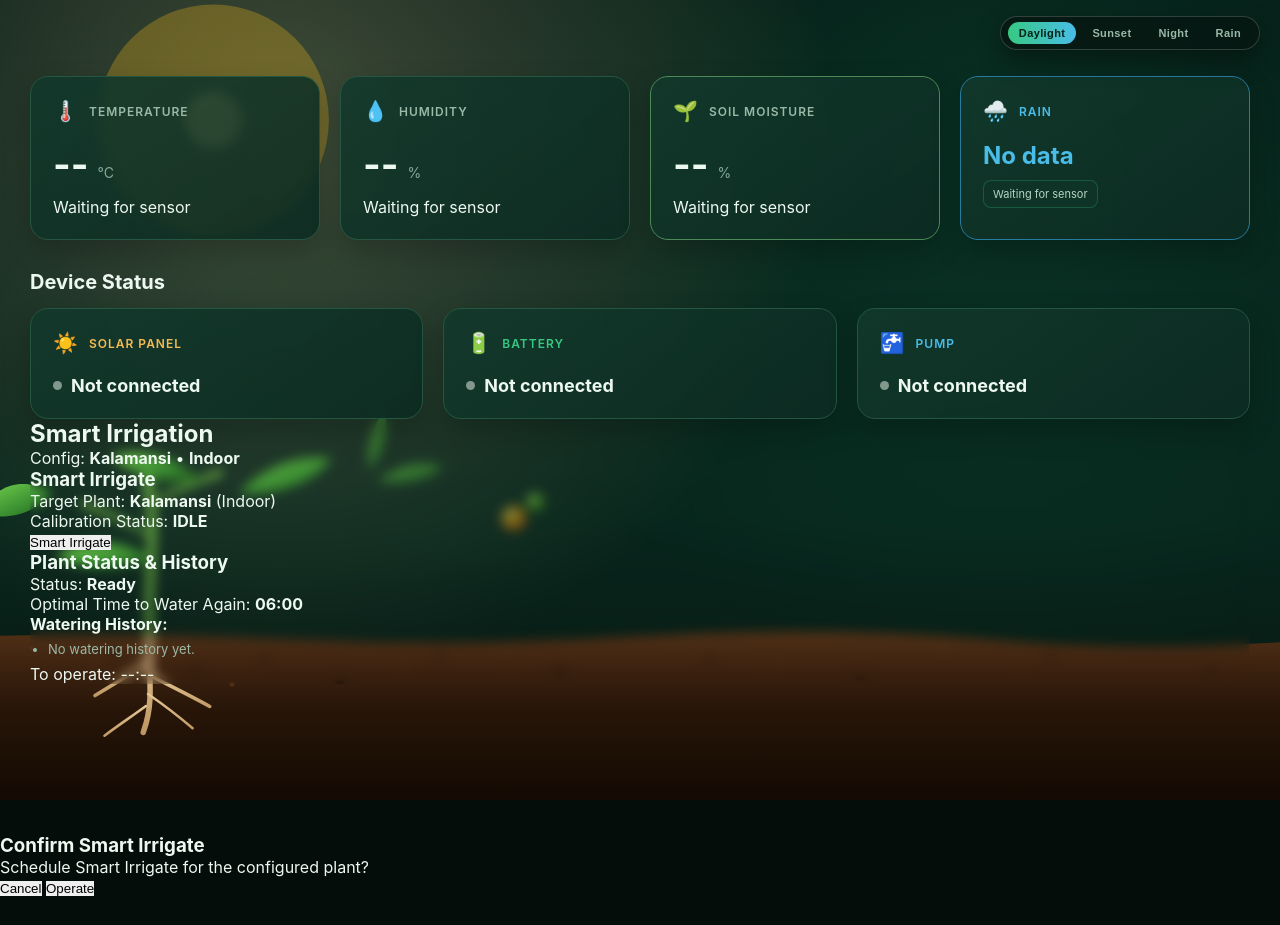
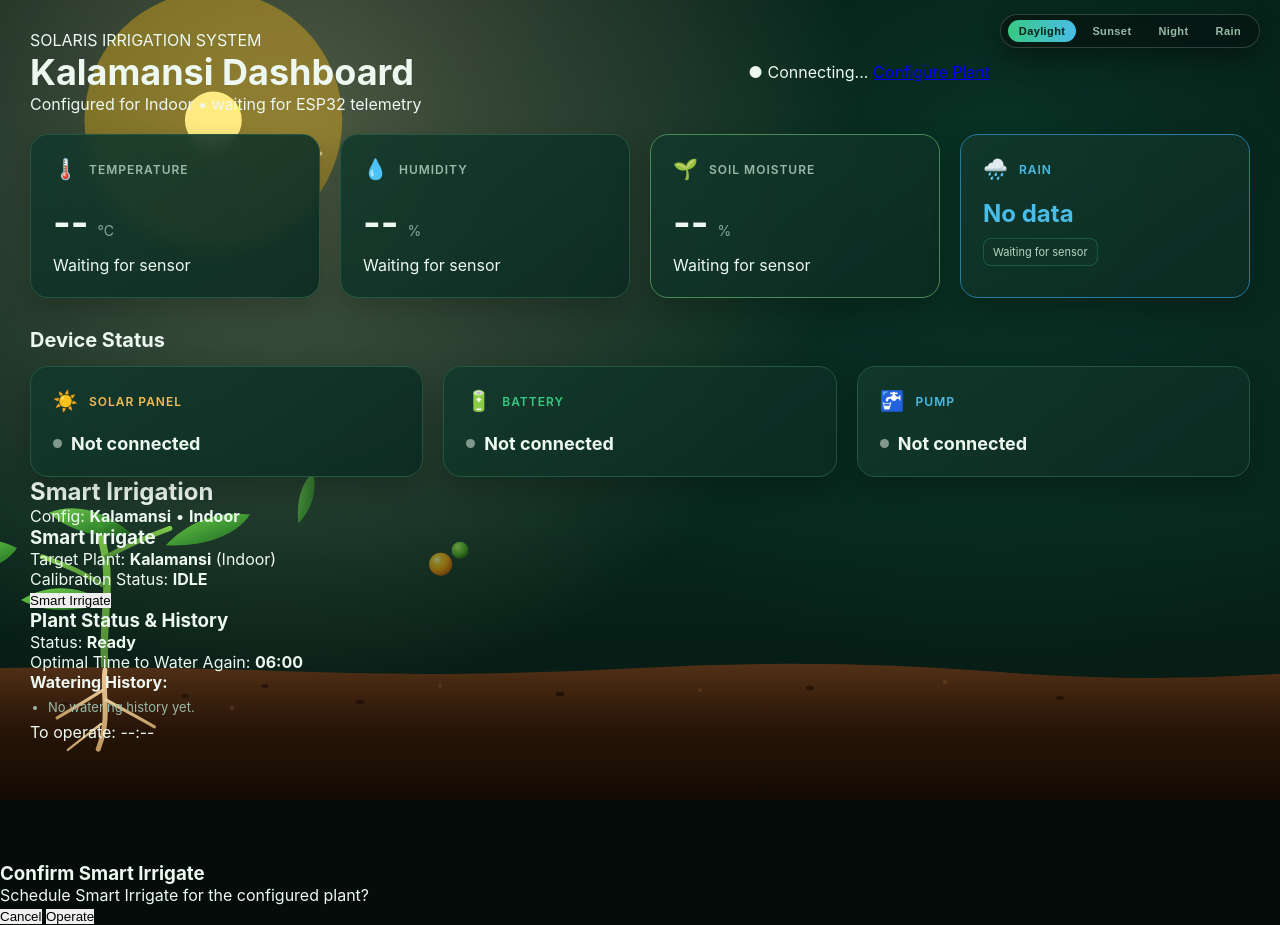
Before and after one commit to ilovemelasurej/SOLARIS, a plain HTML site: page monitoring.html in a window 1280 px wide. Before the commit the page ends 897 px from the top, so only its background shows below. Drawn offline with Linux system fonts and the light colour scheme.

Commit message:
Add files via upload

```diff
--- a/monitoring.html
+++ b/monitoring.html
@@ -13,30 +13,29 @@
             margin: 0;
             background: #040d0a;
             color: #edf8f1;
-            font-family: "Inter", "Segoe UI", Arial, sans-serif;
             overflow-x: hidden;
-            --mood-filter: brightness(1.04) saturate(1.08);
-            --sky-glow: rgba(255, 232, 175, 0.16);
+            --mood-filter: brightness(1.05) saturate(1.1);
+            --sky-glow: rgba(255, 236, 179, 0.24);
         }
 
         body.monitoring-page.mood-daylight {
-            --mood-filter: brightness(1.05) saturate(1.1);
-            --sky-glow: rgba(255, 236, 179, 0.22);
+            --mood-filter: brightness(1.06) saturate(1.12);
+            --sky-glow: rgba(255, 240, 185, 0.28);
         }
 
         body.monitoring-page.mood-sunset {
-            --mood-filter: brightness(0.95) saturate(1.24) sepia(0.12);
-            --sky-glow: rgba(251, 146, 60, 0.26);
+            --mood-filter: brightness(0.96) saturate(1.25) sepia(0.12);
+            --sky-glow: rgba(251, 146, 60, 0.30);
         }
 
         body.monitoring-page.mood-night {
-            --mood-filter: brightness(0.76) saturate(1.04) hue-rotate(6deg);
-            --sky-glow: rgba(30, 64, 120, 0.26);
+            --mood-filter: brightness(0.78) saturate(1.05) hue-rotate(6deg);
+            --sky-glow: rgba(30, 64, 120, 0.28);
         }
 
         body.monitoring-page.mood-rain {
-            --mood-filter: brightness(0.84) saturate(0.86) contrast(1.04);
-            --sky-glow: rgba(100, 116, 139, 0.22);
+            --mood-filter: brightness(0.86) saturate(0.88) contrast(1.04);
+            --sky-glow: rgba(100, 116, 139, 0.24);
         }
 
         /* Background weather & sky layer */
@@ -49,7 +48,7 @@
             filter: var(--mood-filter);
             transition: filter 0.45s ease;
             background:
-                radial-gradient(circle at 22% 16%, var(--sky-glow), transparent 46%),
+                radial-gradient(circle at 22% 16%, var(--sky-glow), transparent 48%),
                 radial-gradient(circle at 78% 18%, rgba(52, 211, 153, 0.10), transparent 45%),
                 linear-gradient(180deg, #061813 0%, #09231b 65%, #07140f 100%);
         }
@@ -63,7 +62,7 @@
         /* Shared Sun transition logic across Daylight / Sunset / Rain / Night */
         .mon-sun {
             transform: translateY(0px);
-            opacity: 0.92;
+            opacity: 0.94;
             transition: transform 0.85s cubic-bezier(0.22, 1, 0.36, 1), opacity 0.55s ease;
         }
 
@@ -73,13 +72,13 @@
         }
 
         .mon-sun-halo {
-            fill: rgba(251, 191, 36, 0.28);
+            fill: rgba(251, 191, 36, 0.36);
             transition: fill 0.75s ease;
         }
 
         body.mood-sunset .mon-sun {
-            transform: translateY(220px);
-            opacity: 0.95;
+            transform: translateY(155px);
+            opacity: 0.96;
         }
 
         body.mood-sunset .mon-sun-core {
@@ -87,16 +86,16 @@
         }
 
         body.mood-sunset .mon-sun-halo {
-            fill: rgba(249, 115, 22, 0.35);
+            fill: rgba(249, 115, 22, 0.42);
         }
 
         body.mood-rain .mon-sun {
-            transform: translateY(14px);
-            opacity: 0.52;
+            transform: translateY(12px);
+            opacity: 0.54;
         }
 
         body.mood-night .mon-sun {
-            transform: translateY(115px);
+            transform: translateY(110px);
             opacity: 0;
         }
 
@@ -134,13 +133,17 @@
             animation: monRainFall 0.85s linear infinite;
         }
 
+        .mon-dust {
+            animation: monDustFloat 7.5s ease-in-out infinite;
+        }
+
         /* Realistic soil & scroll-growing plant behind dashboard */
         .mon-soil-plant-bg {
             position: fixed;
             left: 0;
             right: 0;
             bottom: 0;
-            height: 440px;
+            height: 360px;
             z-index: 1;
             pointer-events: none;
             overflow: hidden;
@@ -165,16 +168,16 @@
         /* Top-right scenery controls */
         .mon-top-scenery-bar {
             position: fixed;
-            top: 16px;
+            top: 14px;
             right: 20px;
-            z-index: 30;
+            z-index: 40;
             display: flex;
             align-items: center;
             gap: 5px;
             padding: 5px 7px;
             border-radius: 999px;
             border: 1px solid rgba(237, 248, 241, 0.18);
-            background: rgba(7, 23, 18, 0.82);
+            background: rgba(7, 23, 18, 0.85);
             backdrop-filter: blur(10px);
             box-shadow: 0 10px 24px rgba(0, 0, 0, 0.38);
         }
@@ -201,19 +204,16 @@
             color: #062118;
         }
 
+        /* Ensure all dashboard cards & sections render cleanly above background layers */
         body.monitoring-page .dashboard,
         body.monitoring-page main {
             position: relative;
-            z-index: 5;
-            padding-top: 56px;
-            padding-bottom: 150px;
+            z-index: 10;
+            padding-bottom: 120px;
         }
 
-        body.monitoring-page .sensor-card,
-        body.monitoring-page .device-status-card,
-        body.monitoring-page .smart-irrigate-section,
-        body.monitoring-page .sheet-box {
-            backdrop-filter: blur(6px);
+        body.monitoring-page .dashboard-header {
+            padding-right: 260px;
         }
 
         @keyframes monRainFall {
@@ -222,17 +222,20 @@
             100% { transform: translate(-26px, 44px); opacity: 0.1; }
         }
 
-        @media (max-width: 820px) {
+        @keyframes monDustFloat {
+            0%, 100% { transform: translate(0px, 0px); opacity: 0.25; }
+            50% { transform: translate(14px, -10px); opacity: 0.75; }
+        }
+
+        @media (max-width: 900px) {
             .mon-top-scenery-bar {
                 top: 10px;
                 right: 10px;
-                left: 10px;
-                justify-content: center;
                 flex-wrap: wrap;
             }
-            body.monitoring-page .dashboard,
-            body.monitoring-page main {
-                padding-top: 68px;
+            body.monitoring-page .dashboard-header {
+                padding-right: 0;
+                padding-top: 44px;
             }
         }
     </style>
@@ -249,13 +252,11 @@
     <!-- BACKGROUND SKY & SUN TRANSITION SCENERY -->
     <div class="mon-bg-scenery" aria-hidden="true">
         <svg class="mon-scene-svg" viewBox="0 0 1440 900" preserveAspectRatio="xMidYMax slice">
-            <!-- SUN: Descends & turns orange on Sunset, dimmed under grey clouds on Rain, fades out on Night -->
             <g class="mon-sun">
-                <circle class="mon-sun-halo" cx="240" cy="135" r="130" />
+                <circle class="mon-sun-halo" cx="240" cy="135" r="145" />
                 <circle class="mon-sun-core" cx="240" cy="135" r="32" />
             </g>
 
-            <!-- MOON: Appears in Night mode when sun leaves -->
             <g class="mon-moon">
                 <circle cx="255" cy="125" r="25" fill="#f8fafc" opacity="0.86" />
                 <circle cx="266" cy="119" r="22" fill="#061813" opacity="0.92" />
@@ -265,11 +266,16 @@
                 <circle cx="185" cy="195" r="1.6" fill="#e2e8f0" opacity="0.65" />
             </g>
 
-            <!-- GREY RAIN CLOUDS + RAIN STREAKS: Covers sun during Rain -->
             <g class="mon-grey-clouds">
                 <ellipse cx="215" cy="125" rx="135" ry="38" fill="#64748b" opacity="0.72" />
                 <ellipse cx="325" cy="138" rx="120" ry="34" fill="#475569" opacity="0.78" />
                 <ellipse cx="265" cy="112" rx="105" ry="30" fill="#94a3b8" opacity="0.55" />
+            </g>
+
+            <g fill="#fff3c4">
+                <circle class="mon-dust" cx="180" cy="210" r="2.2" />
+                <circle class="mon-dust" cx="290" cy="240" r="1.9" style="animation-delay: -2.2s;" />
+                <circle class="mon-dust" cx="350" cy="180" r="2.4" style="animation-delay: -4.4s;" />
             </g>
 
             <g id="monFxRain" class="mon-fx-group">
@@ -286,7 +292,7 @@
 
     <!-- BACKGROUND REALISTIC SOIL + SCROLL-GROWING ROOT, STEM & FRUIT -->
     <div class="mon-soil-plant-bg" aria-hidden="true">
-        <svg id="monSoilPlantSvg" class="mon-soil-svg" viewBox="0 0 1440 440" preserveAspectRatio="xMidYMax slice">
+        <svg id="monSoilPlantSvg" class="mon-soil-svg" viewBox="0 0 1440 360" preserveAspectRatio="xMidYMax slice">
             <defs>
                 <linearGradient id="topSoilGrad" x1="0%" y1="0%" x2="0%" y2="100%">
                     <stop offset="0%" stop-color="#4a2e18" />
@@ -337,114 +343,111 @@
             </defs>
 
             <!-- SCROLL-DRIVEN PLANT (GROWS AS USER SCROLLS DOWN) -->
-            <g id="scrollPlantGroup" transform="translate(230, 0)">
+            <g id="scrollPlantGroup" transform="translate(185, 0)">
                 <g id="monSpeciesKalamansi" class="mon-species-layer is-active">
-                    <path id="monKalamansiStem" d="M 0 278 C -4 225, 8 175, -2 125 C -10 85, 4 50, -2 18"
-                          stroke="url(#monStemGrad)" stroke-width="8" stroke-linecap="round" fill="none" />
-                    <path id="monKalamansiBranchL" d="M -2 175 C -38 152, -72 142, -106 130"
+                    <path id="monKalamansiStem" d="M 0 230 C -4 185, 8 145, -2 105 C -10 72, 4 42, -2 14"
+                          stroke="url(#monStemGrad)" stroke-width="7.5" stroke-linecap="round" fill="none" />
+                    <path id="monKalamansiBranchL" d="M -2 145 C -34 125, -64 116, -96 106"
+                          stroke="url(#monStemGrad)" stroke-width="4.8" stroke-linecap="round" fill="none" />
+                    <path id="monKalamansiBranchR" d="M 0 118 C 34 98, 66 88, 100 76"
                           stroke="url(#monStemGrad)" stroke-width="5" stroke-linecap="round" fill="none" />
-                    <path id="monKalamansiBranchR" d="M 0 145 C 38 122, 74 112, 112 98"
-                          stroke="url(#monStemGrad)" stroke-width="5.5" stroke-linecap="round" fill="none" />
 
                     <g class="mon-grow-part" data-grow-at="0.18">
-                        <path d="M -98 132 C -132 114, -158 128, -168 154 C -138 162, -110 150, -98 132 Z" fill="url(#monLeafGrad)" />
-                        <path d="M 2 198 C -36 176, -70 180, -94 196 C -66 212, -30 210, 2 198 Z" fill="url(#monLeafGrad)" />
+                        <path d="M -88 108 C -118 92, -142 104, -150 128 C -124 135, -98 124, -88 108 Z" fill="url(#monLeafGrad)" />
+                        <path d="M 2 162 C -32 142, -62 146, -84 160 C -58 174, -26 172, 2 162 Z" fill="url(#monLeafGrad)" />
                     </g>
 
                     <g class="mon-grow-part" data-grow-at="0.42">
-                        <path d="M 36 126 C 66 94, 104 84, 136 88 C 118 116, 78 128, 36 126 Z" fill="url(#monLeafGrad)" />
-                        <path d="M -4 112 C -38 82, -72 76, -102 86 C -78 110, -40 118, -4 112 Z" fill="url(#monLeafGrad)" />
+                        <path d="M 32 102 C 58 74, 92 66, 120 70 C 104 94, 68 104, 32 102 Z" fill="url(#monLeafGrad)" />
+                        <path d="M -4 90 C -34 64, -64 58, -90 68 C -68 88, -36 96, -4 90 Z" fill="url(#monLeafGrad)" />
                     </g>
 
                     <g class="mon-grow-part" data-grow-at="0.65">
-                        <path d="M 2 62 C -2 24, 8 -4, 24 -20 C 32 10, 22 40, 2 62 Z" fill="url(#monLeafGrad)" />
-                        <path d="M 14 78 C 46 54, 80 48, 108 58 C 84 80, 48 84, 14 78 Z" fill="url(#monLeafGrad)" />
+                        <path d="M 2 48 C -2 16, 8 -8, 22 -22 C 28 4, 20 30, 2 48 Z" fill="url(#monLeafGrad)" />
                     </g>
 
                     <g class="mon-grow-part" data-grow-at="0.78">
-                        <circle cx="96" cy="112" r="22" fill="url(#monRipeFruitGrad)" />
-                        <circle cx="89" cy="104" r="5.5" fill="rgba(255,255,255,0.34)" />
-                        <circle cx="134" cy="84" r="17" fill="url(#monGreenFruitGrad)" />
-                        <circle cx="128" cy="78" r="4" fill="rgba(255,255,255,0.28)" />
+                        <circle cx="86" cy="88" r="19" fill="url(#monRipeFruitGrad)" />
+                        <circle cx="80" cy="81" r="4.5" fill="rgba(255,255,255,0.34)" />
+                        <circle cx="118" cy="65" r="14" fill="url(#monGreenFruitGrad)" />
                     </g>
                 </g>
 
                 <g id="monSpeciesOregano" class="mon-species-layer">
-                    <path id="monOreganoStem" d="M 0 278 C -3 220, 4 165, -2 110 C -6 75, 2 45, 0 18"
-                          stroke="url(#monOreganoGrad)" stroke-width="6.5" stroke-linecap="round" fill="none" />
-                    <path id="monOreganoBranchL" d="M -1 182 C -38 158, -74 140, -108 122"
-                          stroke="url(#monOreganoGrad)" stroke-width="4.5" stroke-linecap="round" fill="none" />
-                    <path id="monOreganoBranchR" d="M 0 154 C 40 128, 78 110, 116 92"
-                          stroke="url(#monOreganoGrad)" stroke-width="4.5" stroke-linecap="round" fill="none" />
+                    <path id="monOreganoStem" d="M 0 230 C -3 180, 4 135, -2 90 C -6 62, 2 36, 0 14"
+                          stroke="url(#monOreganoGrad)" stroke-width="6" stroke-linecap="round" fill="none" />
+                    <path id="monOreganoBranchL" d="M -1 148 C -34 128, -66 112, -96 96"
+                          stroke="url(#monOreganoGrad)" stroke-width="4.2" stroke-linecap="round" fill="none" />
+                    <path id="monOreganoBranchR" d="M 0 124 C 34 102, 68 86, 102 72"
+                          stroke="url(#monOreganoGrad)" stroke-width="4.2" stroke-linecap="round" fill="none" />
 
                     <g class="mon-grow-part" data-grow-at="0.20">
-                        <path d="M -100 126 C -132 104, -156 122, -160 158 C -136 178, -102 164, -88 138 Z" fill="url(#monOreganoGrad)" />
-                        <path d="M -94 138 L -148 154" stroke="#3c6e5d" stroke-width="1.5" fill="none" />
+                        <path d="M -88 100 C -116 80, -138 96, -142 128 C -120 146, -90 134, -78 110 Z" fill="url(#monOreganoGrad)" />
                     </g>
 
                     <g class="mon-grow-part" data-grow-at="0.45">
-                        <path d="M 106 96 C 138 74, 162 92, 166 128 C 142 148, 108 134, 94 108 Z" fill="url(#monOreganoGrad)" />
-                        <path d="M 100 108 L 154 124" stroke="#3c6e5d" stroke-width="1.5" fill="none" />
-                        <path d="M -2 128 C -36 102, -64 116, -68 150 C -44 168, -12 156, 2 134 Z" fill="url(#monOreganoGrad)" />
+                        <path d="M 94 76 C 122 56, 144 72, 148 104 C 126 122, 96 110, 84 86 Z" fill="url(#monOreganoGrad)" />
                     </g>
 
                     <g class="mon-grow-part" data-grow-at="0.72">
-                        <path d="M 2 98 C 36 72, 64 86, 68 120 C 44 138, 12 126, -2 104 Z" fill="url(#monOreganoGrad)" />
-                        <path d="M 0 42 C -22 8, -12 -20, 2 -32 C 16 -20, 22 8, 2 42 Z" fill="url(#monOreganoGrad)" />
-                        <path d="M 1 36 L 2 -24" stroke="#3c6e5d" stroke-width="1.5" fill="none" />
+                        <path d="M 0 34 C -18 4, -10 -20, 2 -30 C 14 -20, 18 4, 2 34 Z" fill="url(#monOreganoGrad)" />
                     </g>
                 </g>
             </g>
 
             <!-- REALISTIC LAYERED SOIL AT BOTTOM -->
             <g id="realisticSoilLayer">
-                <rect x="0" y="348" width="1440" height="92" fill="url(#subSoilGrad)" />
-                <path d="M 0 278 Q 180 271 360 279 T 720 276 T 1080 280 T 1440 275 L 1440 354 L 0 354 Z" fill="url(#topSoilGrad)" />
+                <rect x="0" y="286" width="1440" height="74" fill="url(#subSoilGrad)" />
+                <path d="M 0 230 Q 180 224 360 231 T 720 228 T 1080 232 T 1440 227 L 1440 292 L 0 292 Z" fill="url(#topSoilGrad)" />
 
                 <g fill="#190d06" opacity="0.72">
-                    <ellipse cx="75" cy="298" rx="4.5" ry="2.2" />
-                    <ellipse cx="145" cy="316" rx="3.5" ry="1.8" />
-                    <ellipse cx="195" cy="292" rx="5" ry="2.4" />
-                    <ellipse cx="275" cy="308" rx="4" ry="2" />
-                    <ellipse cx="345" cy="296" rx="3.8" ry="1.9" />
-                    <ellipse cx="420" cy="322" rx="4.6" ry="2.2" />
-                    <ellipse cx="520" cy="294" rx="4" ry="2" />
-                    <ellipse cx="640" cy="312" rx="5.2" ry="2.5" />
-                    <ellipse cx="790" cy="298" rx="4.2" ry="2" />
-                    <ellipse cx="940" cy="318" rx="4.8" ry="2.3" />
-                    <ellipse cx="1130" cy="295" rx="4" ry="2" />
-                    <ellipse cx="1290" cy="310" rx="4.5" ry="2.2" />
+                    <ellipse cx="75" cy="248" rx="4.2" ry="2" />
+                    <ellipse cx="145" cy="264" rx="3.4" ry="1.7" />
+                    <ellipse cx="265" cy="256" rx="3.8" ry="1.9" />
+                    <ellipse cx="345" cy="246" rx="3.6" ry="1.8" />
+                    <ellipse cx="440" cy="262" rx="4.2" ry="2" />
+                    <ellipse cx="640" cy="254" rx="4.5" ry="2.2" />
+                    <ellipse cx="890" cy="248" rx="4" ry="2" />
+                    <ellipse cx="1140" cy="258" rx="4.2" ry="2" />
                 </g>
 
                 <g fill="#6b472a" opacity="0.42">
-                    <circle cx="112" cy="288" r="2.2" />
-                    <circle cx="176" cy="305" r="2.5" />
-                    <circle cx="256" cy="286" r="2" />
-                    <circle cx="312" cy="324" r="2.6" />
-                    <circle cx="485" cy="306" r="2.2" />
-                    <circle cx="585" cy="289" r="2.4" />
-                    <circle cx="860" cy="304" r="2.1" />
-                    <circle cx="1025" cy="288" r="2.5" />
+                    <circle cx="112" cy="240" r="2" />
+                    <circle cx="220" cy="245" r="2.2" />
+                    <circle cx="312" cy="268" r="2.3" />
+                    <circle cx="520" cy="246" r="2" />
+                    <circle cx="780" cy="250" r="2.1" />
+                    <circle cx="1025" cy="242" r="2.2" />
                 </g>
 
                 <!-- SCROLL-GROWING ROOTS UNDERGROUND -->
-                <g id="scrollRootsGroup" transform="translate(230, 278)">
-                    <path id="monMainRoot" d="M 0 0 C -4 28, 6 58, -6 92 C -12 112, -22 128, -32 142"
-                          stroke="url(#monRootGrad)" stroke-width="5.5" stroke-linecap="round" fill="none" />
-                    <path id="monRootBranch1" d="M -2 24 C -28 42, -56 58, -86 76"
-                          stroke="url(#monRootGrad)" stroke-width="3.6" stroke-linecap="round" fill="none" />
-                    <path id="monRootBranch2" d="M 1 38 C 32 54, 62 68, 92 88"
-                          stroke="url(#monRootGrad)" stroke-width="3.6" stroke-linecap="round" fill="none" />
-                    <path id="monRootBranch3" d="M -4 68 C -26 84, -48 98, -68 116"
-                          stroke="url(#monRootGrad)" stroke-width="2.6" stroke-linecap="round" fill="none" />
-                    <path id="monRootBranch4" d="M -2 56 C 24 74, 46 92, 66 112"
-                          stroke="url(#monRootGrad)" stroke-width="2.5" stroke-linecap="round" fill="none" />
+                <g id="scrollRootsGroup" transform="translate(185, 230)">
+                    <path id="monMainRoot" d="M 0 0 C -3 22, 5 46, -5 74 C -10 90, -18 104, -26 116"
+                          stroke="url(#monRootGrad)" stroke-width="5" stroke-linecap="round" fill="none" />
+                    <path id="monRootBranch1" d="M -2 20 C -24 34, -48 48, -72 62"
+                          stroke="url(#monRootGrad)" stroke-width="3.2" stroke-linecap="round" fill="none" />
+                    <path id="monRootBranch2" d="M 1 30 C 26 44, 50 56, 74 72"
+                          stroke="url(#monRootGrad)" stroke-width="3.2" stroke-linecap="round" fill="none" />
+                    <path id="monRootBranch3" d="M -4 54 C -22 68, -38 80, -54 94"
+                          stroke="url(#monRootGrad)" stroke-width="2.4" stroke-linecap="round" fill="none" />
                 </g>
             </g>
         </svg>
     </div>
 
     <main class="dashboard">
+        <header class="dashboard-header">
+            <div>
+                <div class="eyebrow">SOLARIS IRRIGATION SYSTEM</div>
+                <h1 id="dashboardTitle">Kalamansi Dashboard</h1>
+                <p id="dashboardSubtitle" class="subtitle">Configured for Indoor • waiting for ESP32 telemetry</p>
+            </div>
+            <div class="header-actions">
+                <span id="liveBadge" class="live-badge offline">● Connecting...</span>
+                <a class="btn-secondary" href="index.html">Configure Plant</a>
+            </div>
+        </header>
+
         <section class="sensor-grid">
             <div class="sensor-card temperature-card">
                 <div class="sensor-title">
@@ -578,7 +581,7 @@
             const strokePaths = Array.from(document.querySelectorAll(
                 "#monKalamansiStem, #monKalamansiBranchL, #monKalamansiBranchR, " +
                 "#monOreganoStem, #monOreganoBranchL, #monOreganoBranchR, " +
-                "#monMainRoot, #monRootBranch1, #monRootBranch2, #monRootBranch3, #monRootBranch4"
+                "#monMainRoot, #monRootBranch1, #monRootBranch2, #monRootBranch3"
             ));
 
             const growParts = Array.from(document.querySelectorAll(".mon-grow-part"));
@@ -614,7 +617,7 @@
             }
 
             strokePaths.forEach((path) => {
-                const len = path.getTotalLength ? path.getTotalLength() : 260;
+                const len = path.getTotalLength ? path.getTotalLength() : 220;
                 path.dataset.len = String(len);
                 path.style.strokeDasharray = String(len);
                 path.style.strokeDashoffset = String(len);
@@ -623,10 +626,10 @@
             function updateScrollGrowth() {
                 const docHeight = document.documentElement.scrollHeight - window.innerHeight;
                 const rawRatio = docHeight > 20 ? window.scrollY / docHeight : 0.45;
-                const progress = Math.min(1, Math.max(0.22, rawRatio * 1.15 + 0.12));
+                const progress = Math.min(1, Math.max(0.24, rawRatio * 1.15 + 0.14));
 
                 strokePaths.forEach((path) => {
-                    const len = Number(path.dataset.len || 260);
+                    const len = Number(path.dataset.len || 220);
                     path.style.strokeDashoffset = String(len * (1 - progress));
                 });
 
```
Also changed, not shown: index.html (+184 -97 lines).
